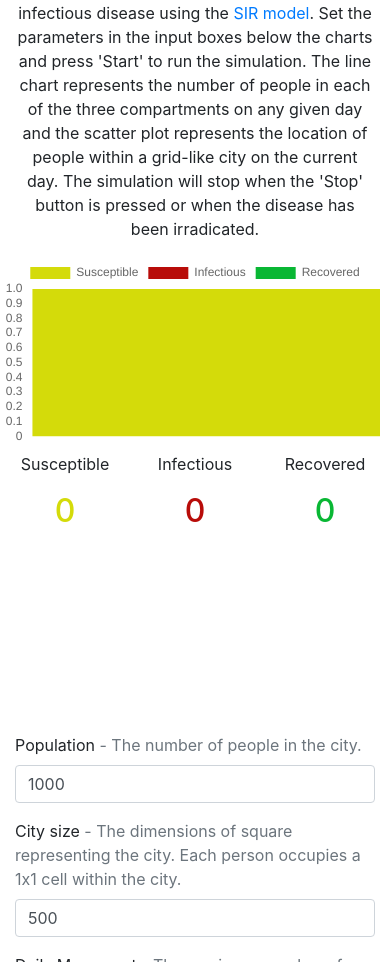
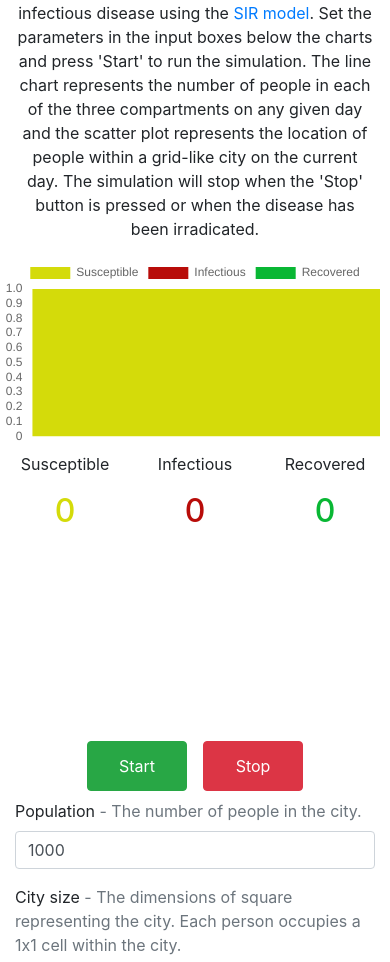
Before and after one commit to laurencejp/sir-model-playground, a plain HTML site: page index.html in a window 390 px wide. Shown: the part 127-1089 px from the top of the page. Drawn offline with nearby package versions, Linux system fonts and the light colour scheme.

Commit message:
Move buttons

```diff
--- a/index.html
+++ b/index.html
@@ -39,17 +39,18 @@
             <div id="city-chart-div">
                 <canvas id="city-chart"></canvas>
             </div>
+            <button class="btn btn-success m-2" id="start">Start</button>
+            <button class="btn btn-danger m-2" id="stop">Stop</button>
         </div>
         <style>
             @media screen {
                 #chart-grid {
                     display: grid;
                     grid-template-columns: repeat(12, 1fr);
-                    grid-template-rows: repeat(3, 1fr);
+                    grid-template-rows: repeat(4, 1fr);
                     align-items: center;
                 }
                 #sir-chart-div {
-                    position: relative;
                     grid-column: 1 / span 5;
                     grid-row: 1 / span 3;
                 }
@@ -66,37 +67,72 @@
                     grid-row: 3 / span 1;
                 }
                 #city-chart-div {
-                    position: relative;
                     grid-column: 7 / span 6;
                     grid-row: 1 / span 3;
+                }
+                #start {
+                    grid-column: 1 / span 6;
+                    grid-row: 4 / span 1;
+                    justify-self: end;
+                    width: 30%;
+                    height: 30%;
+                    min-height: 50px;
+                    min-width: 100px;
+                }
+                #stop {
+                    grid-column: 7 / span 6;
+                    grid-row: 4 / span 1;
+                    justify-self: start;
+                    width: 30%;
+                    height: 30%;
+                    min-height: 50px;
+                    min-width: 100px;
                 }
             }
             @media screen and (max-width: 900px) {
                 #chart-grid {
                     display: grid;
-                    grid-template-columns: repeat(3, 1fr);
-                    grid-template-rows: repeat(3, minmax(min-content, max-content));
+                    grid-template-columns: repeat(6, 1fr);
+                    grid-template-rows: repeat(4, minmax(min-content, max-content));
                     align-items: center;
                 }
                 #sir-chart-div {
-                    grid-column: 1 / span 3;
+                    grid-column: 1 / span 6;
                     grid-row: 1 / span 1;
                 }
                 #susceptible-count-div {
-                    grid-column: 1 / span 1;
+                    grid-column: 1 / span 2;
                     grid-row: 2 / span 1;
                 }
                 #infectious-count-div {
-                    grid-column: 2 / span 1;
+                    grid-column: 3 / span 2;
                     grid-row: 2 / span 1;
                 }
                 #recovered-count-div {
-                    grid-column: 3 / span 1;
+                    grid-column: 5 / span 2;
                     grid-row: 2 / span 1;
                 }
                 #city-chart-div {
+                    grid-column: 1 / span 6;
+                    grid-row: 3 / span 1;
+                }
+                #start {
                     grid-column: 1 / span 3;
-                    grid-row: 3 / span 1;
+                    grid-row: 4 / span 1;
+                    justify-self: end;
+                    width: 30%;
+                    height: 30%;
+                    min-height: 50px;
+                    min-width: 100px;
+                }
+                #stop {
+                    grid-column: 4 / span 3;
+                    grid-row: 4 / span 1;
+                    justify-self: start;
+                    width: 30%;
+                    height: 30%;
+                    min-height: 50px;
+                    min-width: 100px;
                 }
             }
 
@@ -168,8 +204,6 @@
                     </div>
                 </div>
             </div>
-            <button class="btn btn-success btn-block" id="start">Start</button>
-            <button class="btn btn-danger btn-block" id="stop">Stop</button>
         </div>
 
         <script src="https://cdn.jsdelivr.net/npm/chart.js@2.8.0"></script>
```
